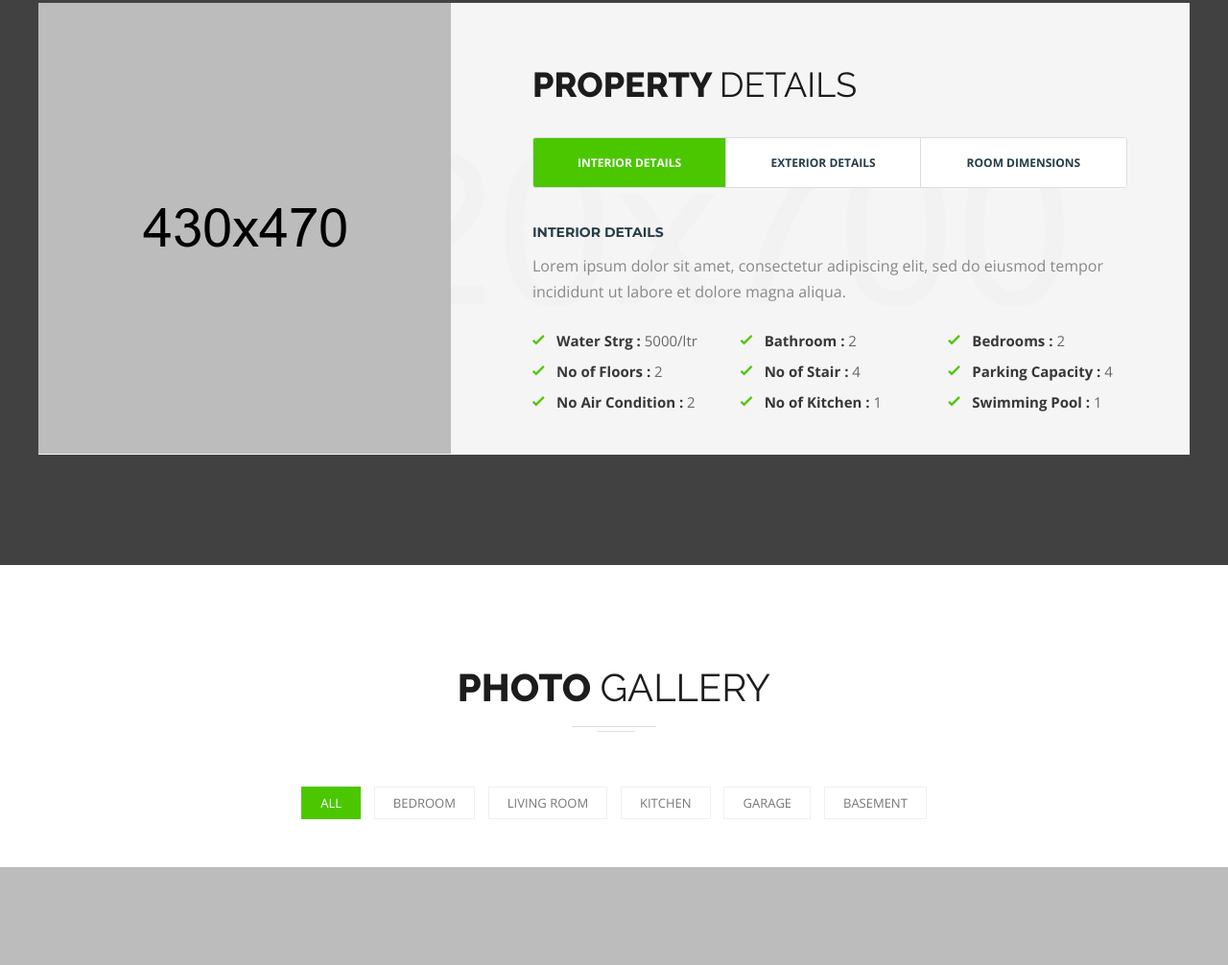
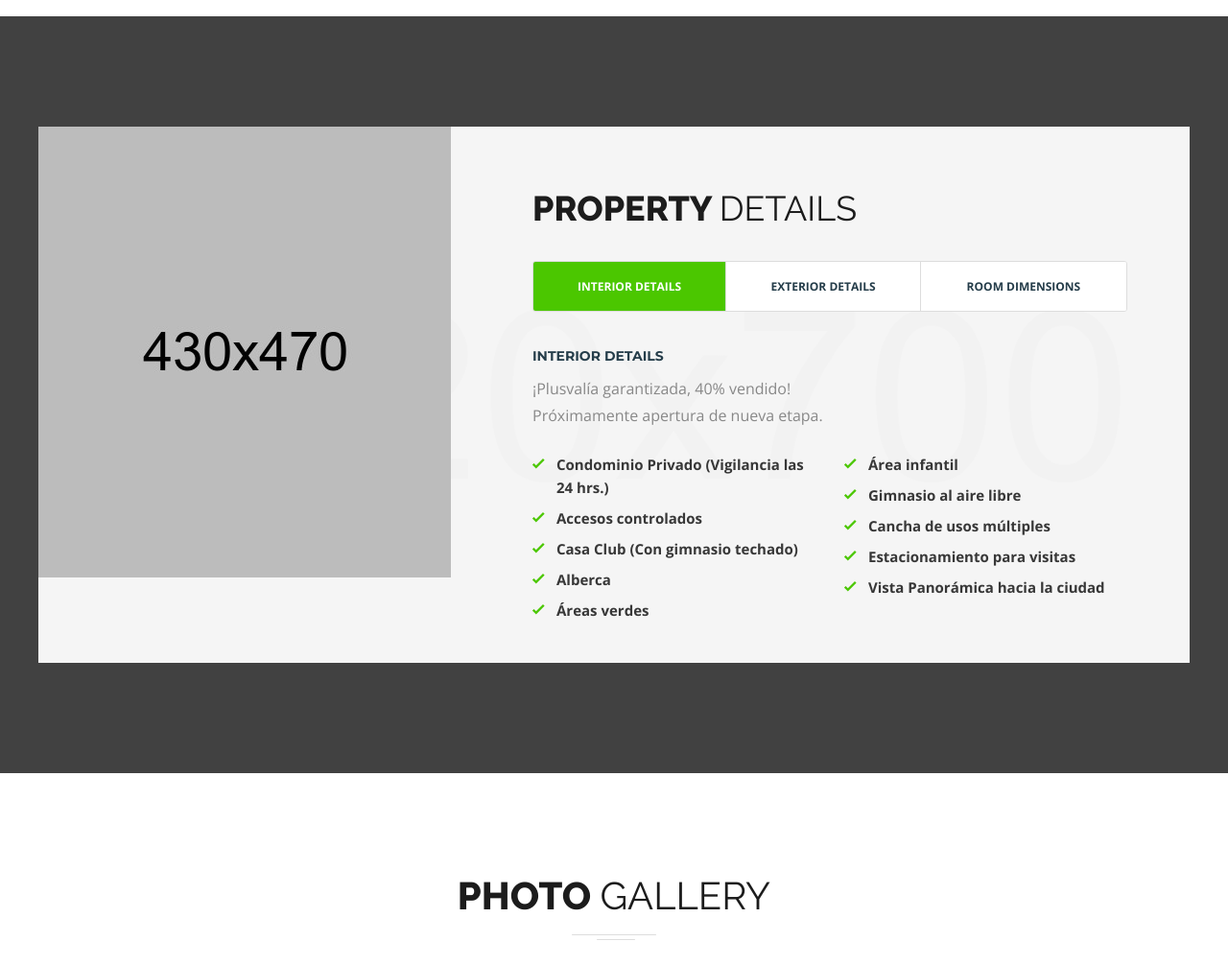
Before and after one commit to jcguez/HorizonteElTapatioResidencial, a plain HTML site: page index.html in a window 1280 px wide. Shown: the part 1738-2744 px from the top of the page at 96% size. Drawn offline with nearby package versions, Linux system fonts and the light colour scheme; some packages are replaced by stand-ins of ours.

Commit message:
Antes de partir 11-01-2018
Avances textos página: home

```diff
--- a/index.html
+++ b/index.html
@@ -303,9 +303,13 @@
 
             <!--Section Title-->
             <div class="sec-title">
-                <h2>About <span>Property</span></h2>
+                <h2>Acerca del <span>Proyecto</span></h2>
                 <div class="separator small-separator"></div>
-                <div class="text"><p>Lorem ipsum dolor sit amet, epicuri fierent mediocritatem nam et. Id has corrumpit consequat. At usu saepe possit <br>constituto, constituto intellegebat ut vix. Nam no denique accumsan placerat. His ex.</p></div>
+                <div class="text">
+                    <p>Situado en un punto estratégico de nuestra ciudad a las faldas del hotel el tapatío, es el único residencial que por su ubicación permite el rápido acceso a importantes zonas de Tlaquepaque, Tonalá, Zapopan, Tlajomulco y Guadalajara en un entorno que invita a vivir rodeado de naturaleza sin sacrificar la conveniencia de centros comerciales, escuelas, servicios y todo aquello que tú necesitas.</p>
+                    <p>El proyecto ha sido pensado para construir una comunidad exclusiva en la que sus habitantes disfruten de espacios recreativos y áreas verdes para vivir momentos especiales en familia con seguridad y armonía.</p>
+                    <p><b>¡Vive dentro de la ciudad… fuera de ella!</b></p>
+                </div>
             </div>
 
             <div class="five-col-theme">
@@ -393,34 +397,30 @@
                             <div class="tab active-tab" id="tab-one" >
                                 <h3>INTERIOR DETAILS</h3>
                                 <div class="text">
-                                    <p>Lorem ipsum dolor sit amet, consectetur adipiscing elit, sed do eiusmod tempor incididunt ut labore et dolore magna aliqua.</p>
+                                    <p>¡Plusvalía garantizada, 40% vendido!<br>
+                                        Próximamente apertura de nueva etapa.</p>
                                 </div>
 
                                 <div class="row clearfix">
-                                    <div class="column col-md-4 col-sm-4 col-xs-12">
+                                    <div class="column col-md-6 col-sm-6 col-xs-12">
                                         <!--Styled List-->
                                         <ul class="styled-list">
-                                            <li>Water Strg : <span>5000/ltr</span></li>
-                                            <li>No of Floors : <span>2</span></li>
-                                            <li>No Air Condition : <span>2</span></li>
+                                            <li>Condominio Privado (Vigilancia las 24 hrs.)</li>
+                                            <li>Accesos controlados</li>
+                                            <li>Casa Club (Con gimnasio techado)</li>
+                                            <li>Alberca</li>
+                                            <li>Áreas verdes</li>
                                         </ul>
                                     </div>
 
-                                    <div class="column col-md-4 col-sm-4 col-xs-12">
+                                    <div class="column col-md-6 col-sm-6 col-xs-12">
                                         <!--Styled List-->
                                         <ul class="styled-list">
-                                            <li>Bathroom : <span>2</span></li>
-                                            <li>No of Stair : <span>4</span></li>
-                                            <li>No of Kitchen : <span>1</span></li>
-                                        </ul>
-                                    </div>
-
-                                    <div class="column col-md-4 col-sm-4 col-xs-12">
-                                        <!--Styled List-->
-                                        <ul class="styled-list">
-                                            <li>Bedrooms : <span>2</span></li>
-                                            <li>Parking Capacity : <span>4</span></li>
-                                            <li>Swimming Pool : <span>1</span></li>
+                                            <li>Área infantil</li>
+                                            <li>Gimnasio al aire libre</li>
+                                            <li>Cancha de usos múltiples</li>
+                                            <li>Estacionamiento para visitas</li>
+                                            <li>Vista Panorámica hacia la ciudad</li>
                                         </ul>
                                     </div>
                                 </div>
@@ -431,34 +431,30 @@
                             <div class="tab" id="tab-two" >
                                 <h3>Exterior Details</h3>
                                 <div class="text">
-                                    <p>Lorem ipsum dolor sit amet, consectetur adipiscing elit, sed do eiusmod tempor incididunt ut labore et dolore magna aliqua. Ut enim Lorem ipsum dolor sit amet,</p>
+                                    <p>¡Plusvalía garantizada, 40% vendido!<br>
+                                        Próximamente apertura de nueva etapa.</p>
                                 </div>
 
                                 <div class="row clearfix">
-                                    <div class="column col-md-4 col-sm-4 col-xs-12">
+                                    <div class="column col-md-6 col-sm-6 col-xs-12">
                                         <!--Styled List-->
                                         <ul class="styled-list">
-                                            <li>Water Strg : <span>5000/ltr</span></li>
-                                            <li>No of Floors : <span>2</span></li>
-                                            <li>No Air Condition : <span>2</span></li>
+                                            <li>Condominio Privado (Vigilancia las 24 hrs.)</li>
+                                            <li>Accesos controlados</li>
+                                            <li>Casa Club (Con gimnasio techado)</li>
+                                            <li>Alberca</li>
+                                            <li>Áreas verdes</li>
                                         </ul>
                                     </div>
 
-                                    <div class="column col-md-4 col-sm-4 col-xs-12">
+                                    <div class="column col-md-6 col-sm-6 col-xs-12">
                                         <!--Styled List-->
                                         <ul class="styled-list">
-                                            <li>Bathroom : <span>2</span></li>
-                                            <li>No of Stair : <span>4</span></li>
-                                            <li>No of Kitchen : <span>1</span></li>
-                                        </ul>
-                                    </div>
-
-                                    <div class="column col-md-4 col-sm-4 col-xs-12">
-                                        <!--Styled List-->
-                                        <ul class="styled-list">
-                                            <li>Bedrooms : <span>2</span></li>
-                                            <li>Parking Capacity : <span>4</span></li>
-                                            <li>Swimming Pool : <span>1</span></li>
+                                            <li>Área infantil</li>
+                                            <li>Gimnasio al aire libre</li>
+                                            <li>Cancha de usos múltiples</li>
+                                            <li>Estacionamiento para visitas</li>
+                                            <li>Vista Panorámica hacia la ciudad</li>
                                         </ul>
                                     </div>
                                 </div>
@@ -469,34 +465,30 @@
                             <div class="tab" id="tab-three" >
                                 <h3>Room Dimensions</h3>
                                 <div class="text">
-                                    <p>Lorem ipsum dolor sit amet, consectetur adipiscing elit, sed do eiusmod tempor incididunt ut labore et dolore magna aliqua. Ut enim Lorem ipsum dolor sit amet,</p>
+                                    <p>¡Plusvalía garantizada, 40% vendido!<br>
+                                        Próximamente apertura de nueva etapa.</p>
                                 </div>
 
                                 <div class="row clearfix">
-                                    <div class="column col-md-4 col-sm-4 col-xs-12">
+                                    <div class="column col-md-6 col-sm-6 col-xs-12">
                                         <!--Styled List-->
                                         <ul class="styled-list">
-                                            <li>Water Strg : <span>5000/ltr</span></li>
-                                            <li>No of Floors : <span>2</span></li>
-                                            <li>No Air Condition : <span>2</span></li>
+                                            <li>Condominio Privado (Vigilancia las 24 hrs.)</li>
+                                            <li>Accesos controlados</li>
+                                            <li>Casa Club (Con gimnasio techado)</li>
+                                            <li>Alberca</li>
+                                            <li>Áreas verdes</li>
                                         </ul>
                                     </div>
 
-                                    <div class="column col-md-4 col-sm-4 col-xs-12">
+                                    <div class="column col-md-6 col-sm-6 col-xs-12">
                                         <!--Styled List-->
                                         <ul class="styled-list">
-                                            <li>Bathroom : <span>2</span></li>
-                                            <li>No of Stair : <span>4</span></li>
-                                            <li>No of Kitchen : <span>1</span></li>
-                                        </ul>
-                                    </div>
-
-                                    <div class="column col-md-4 col-sm-4 col-xs-12">
-                                        <!--Styled List-->
-                                        <ul class="styled-list">
-                                            <li>Bedrooms : <span>2</span></li>
-                                            <li>Parking Capacity : <span>4</span></li>
-                                            <li>Swimming Pool : <span>1</span></li>
+                                            <li>Área infantil</li>
+                                            <li>Gimnasio al aire libre</li>
+                                            <li>Cancha de usos múltiples</li>
+                                            <li>Estacionamiento para visitas</li>
+                                            <li>Vista Panorámica hacia la ciudad</li>
                                         </ul>
                                     </div>
                                 </div>
```
